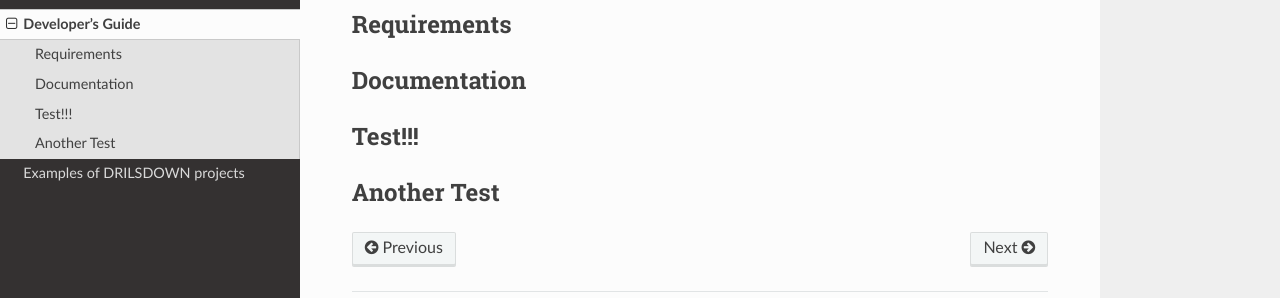
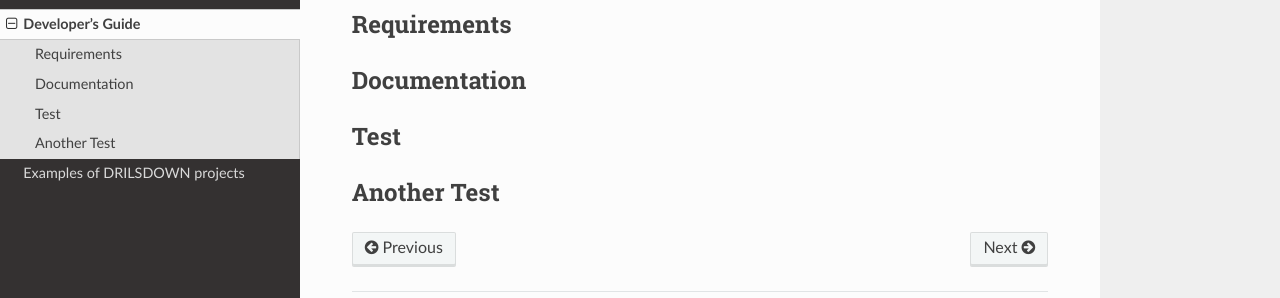
Before and after one commit to Unidata/drilsdown, a Sphinx documentation site: the page built from docs/devguide.rst, in a window 1280 px wide. Shown: the part 152-450 px from the top of the page. Built offline with Sphinx 7.4.7 and the Read the Docs theme 2.0.0, drawn with Linux system fonts in a browser that asks for light colours.

```diff
--- a/docs/devguide.rst
+++ b/docs/devguide.rst
@@ -11,7 +11,7 @@
 -------------
 
 --------
-Test!!!
+Test
 --------
 
 ------------
```
Also changed, not shown: 2 other files.
